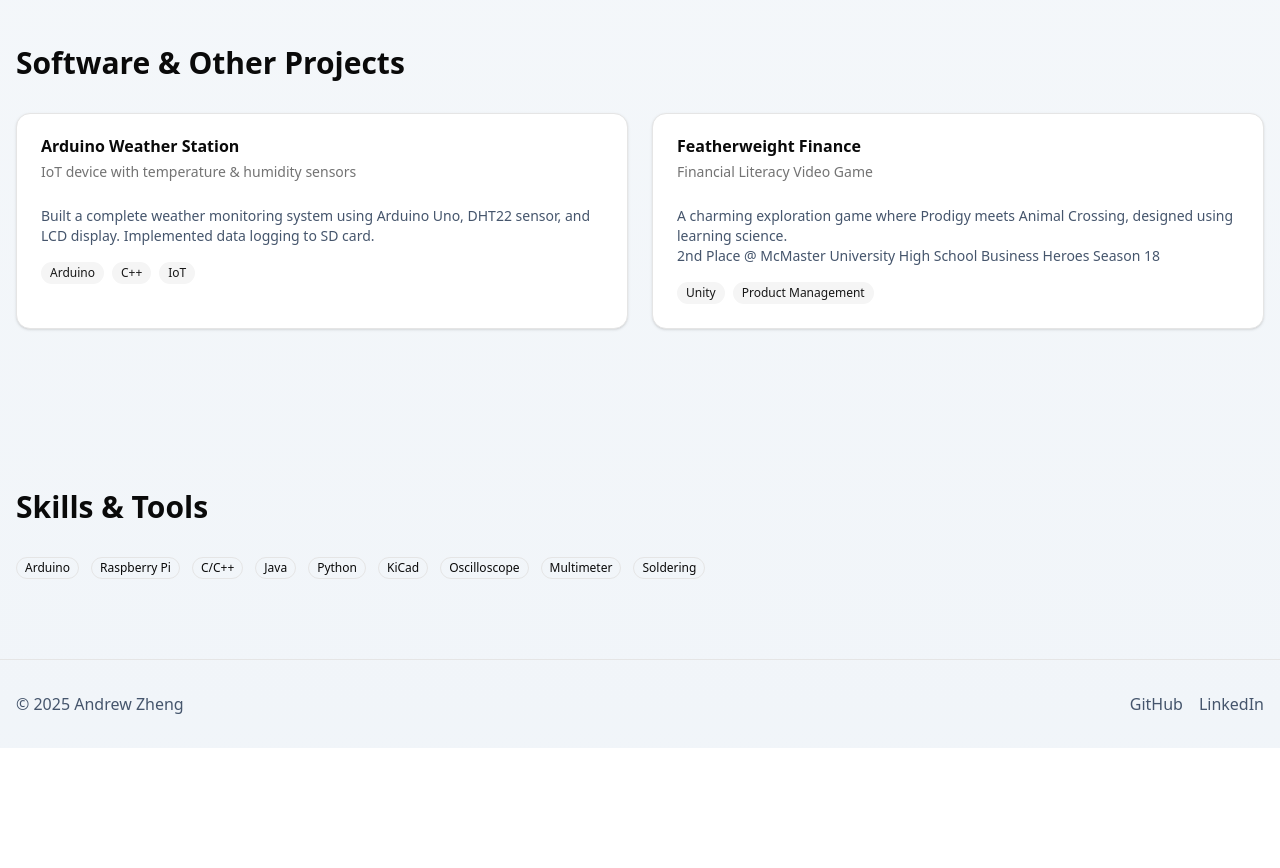
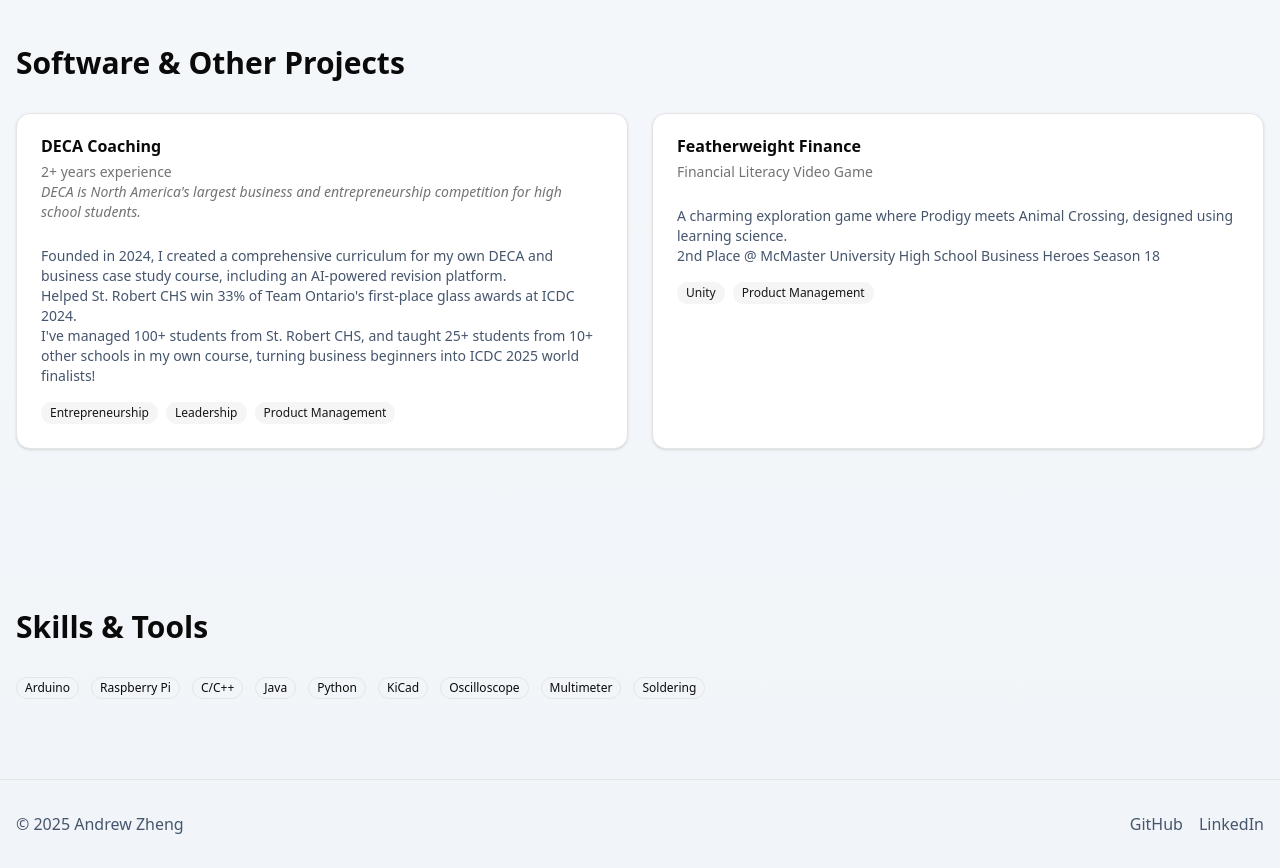
Before and after one commit to awzheng/personal-website, a Next.js app: page / in a window 1280 px wide. Shown: the part 1180-2048 px from the top of the page. Before the commit the page ends 1928 px from the top, so only its background shows below. Built offline with nearby package versions, Linux system fonts and the light colour scheme.

Commit message:
fixed page title, added my DECA project

```diff
--- a/app/page.tsx
+++ b/app/page.tsx
@@ -4,6 +4,8 @@ import { Button } from "@/components/ui/button"
 import { Card, CardContent, CardDescription, CardHeader, CardTitle } from "@/components/ui/card"
 import { Badge } from "@/components/ui/badge"
 import { X } from "lucide-react"
+
+document.title = "Andrew Zheng - Portfolio"
 
 // ✏️ EDIT YOUR SOCIAL LINKS HERE
 const SOCIAL_LINKS = {
@@ -204,18 +206,20 @@ export default function Home() {
         <div className="grid md:grid-cols-2 gap-6">
           <Card>
             <CardHeader>
-              <CardTitle>Arduino Weather Station</CardTitle>
-              <CardDescription>IoT device with temperature & humidity sensors</CardDescription>
+              <CardTitle>DECA Coaching</CardTitle>
+              <CardDescription>2+ years experience<br />
+              <i>DECA is North America's largest business and entrepreneurship competition for high school students.</i></CardDescription>
             </CardHeader>
             <CardContent>
               <p className="text-sm text-slate-600 dark:text-slate-400 mb-4">
-                Built a complete weather monitoring system using Arduino Uno, DHT22 sensor,
-                and LCD display. Implemented data logging to SD card.
+                Founded in 2024, I created a comprehensive curriculum for my own DECA and business case study course, including an AI-powered revision platform.<br />
+                Helped St. Robert CHS win 33% of Team Ontario's first-place glass awards at ICDC 2024.<br />
+                I've managed 100+ students from St. Robert CHS, and taught 25+ students from 10+ other schools in my own course, turning business beginners into ICDC 2025 world finalists!
               </p>
               <div className="flex gap-2">
-                <Badge variant="secondary">Arduino</Badge>
-                <Badge variant="secondary">C++</Badge>
-                <Badge variant="secondary">IoT</Badge>
+                <Badge variant="secondary">Entrepreneurship</Badge>
+                <Badge variant="secondary">Leadership</Badge>
+                <Badge variant="secondary">Product Management</Badge>
               </div>
             </CardContent>
           </Card>
```
